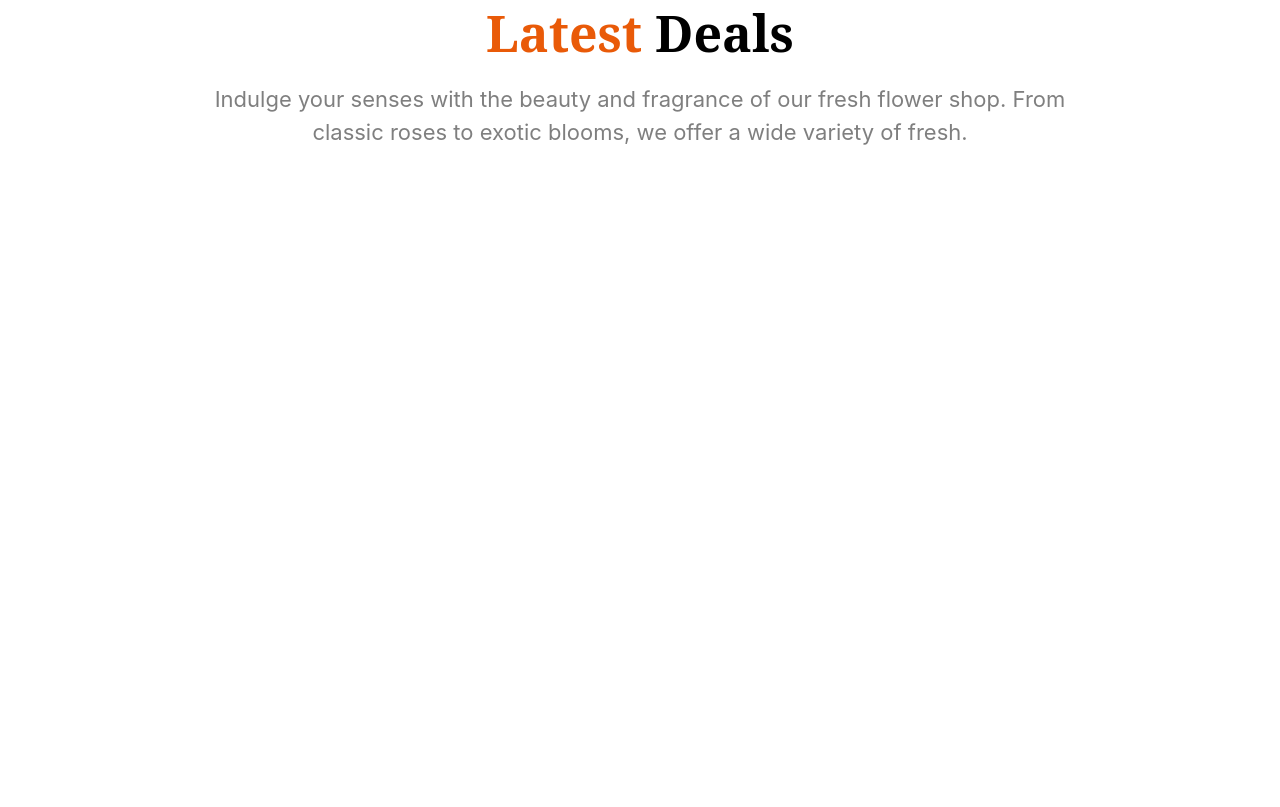
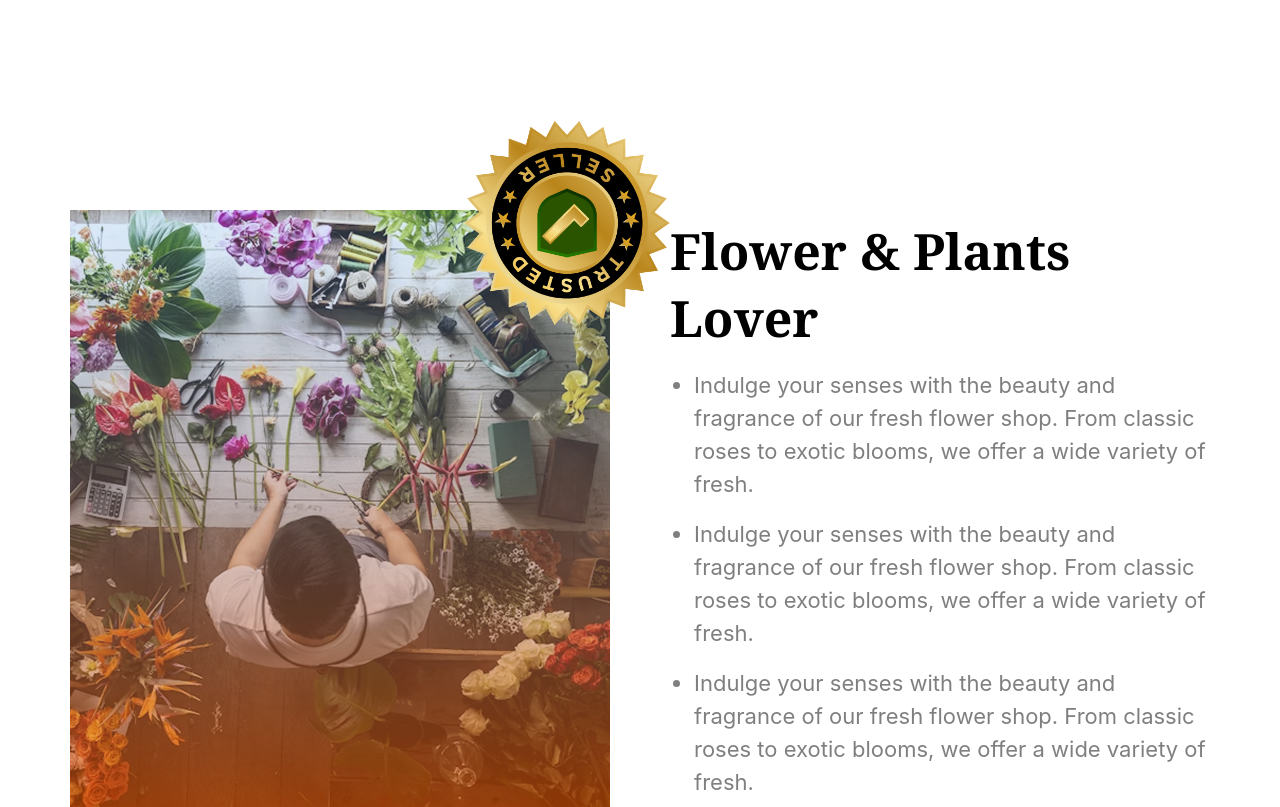
Before and after one commit to MDFAHAD721/flower-market-AS-2, a plain HTML site: page index.html in a window 1280 px wide. Drawn offline with nearby package versions, Linux system fonts and the light colour scheme; files that its build step writes are made by us from their sources.

Commit message:
added flower and plants lovers section styles

```diff
--- a/index.html
+++ b/index.html
@@ -4,18 +4,54 @@
     <meta charset="UTF-8">
     <meta name="viewport" content="width=device-width, initial-scale=1.0">
     <script src="https://cdn.jsdelivr.net/npm/@tailwindcss/browser@4"></script>
+    <link rel="preconnect" href="https://fonts.googleapis.com">
+    <link rel="stylesheet" href="styles/style.css">
     <link rel="stylesheet" href="styles/tailwind.css">
     <title>FLOWER MARKET</title>
 </head>
 <body>
     <main>
+        <!-- FLOWER & PLANTS LOVER SECTION -->
+        <section>
+            <div class="max-w-[1140px] mx-auto px-4 sm:px-6 md:px-0 mt-10 md:mt-[210px] gap-5 sm:gap-15 flex flex-col sm:flex-row">
+                <div class="img-container flex sm:block justify-center ">
+                    <img src="images/flower-store.png" class="main-img" alt="">
+                    <img src="images/trusted-badge.png" class="rotating-img hidden sm:block" alt="">
+                </div>
+                <div class="flex flex-col justify-around">
+                        <div>
+                        <h1 class="noto-serif-font
+                        font-bold black text-2xl sm:text-[50px] mb-4 sm:mb-0">Flower & Plants <br class="hidden md:block">Lover</h1>
+                        </div>
+                        <div>
+                            <ul class="max-w-[540px]
+                            inter-font text-[14px] sm:text-[22px] light-grey list-disc mb-5 sm:mb-0">
+                                <li class="ml-6">Indulge your senses with the beauty and fragrance of our fresh flower shop. From classic roses to exotic blooms, we offer a wide variety of fresh.</li>
+                            </ul>
+                        </div>
+                        <div>
+                            <ul class="max-w-[540px]
+                            inter-font text-[14px] sm:text-[22px] light-grey list-disc mb-5 sm:mb-0">
+                                <li class="ml-6">Indulge your senses with the beauty and fragrance of our fresh flower shop. From classic roses to exotic blooms, we offer a wide variety of fresh.</li>
+                            </ul>
+                        </div>
+                        <div>
+                            <ul class="max-w-[540px]
+                            inter-font text-[14px] sm:text-[22px] light-grey list-disc mb-5 sm:mb-0">
+                                <li class="ml-6">Indulge your senses with the beauty and fragrance of our fresh flower shop. From classic roses to exotic blooms, we offer a wide variety of fresh.</li>
+                            </ul>
+                        </div>
+                </div>
+            </div>
+        </section>
         <!-- LATEST DEAL SECTION -->
-        <section>
+        <section class="hidden">
             <div class="mx-6">
 
-            <h1 class="noto-serif-font font-bold text-2xl sm:text-[50px] black text-center mb-4"><span class="orange">Latest</span>  Deals</h1>
+            <h1 class="noto-serif-font text-2xl
+            sm:text-[50px] common-headings mb-4"><span class="orange">Latest</span>  Deals</h1>
 
-            <p class="inter-font text-[14px] sm:text-[22px] light-grey max-w-[888px] mx-auto text-center">Indulge your senses with the beauty and fragrance of our fresh flower shop. From classic roses to exotic blooms, we offer a wide variety of fresh.</p>
+            <p class="inter-font common-descriptions text-[14px] sm:text-[22px] max-w-[888px] mx-auto">Indulge your senses with the beauty and fragrance of our fresh flower shop. From classic roses to exotic blooms, we offer a wide variety of fresh.</p>
             </div>
 
             <div class="photos-container max-w-[1140px] mx-auto flex
--- a/styles/tailwind.css
+++ b/styles/tailwind.css
@@ -1,9 +1,6 @@
-@import "tailwindcss"
-
 /*  NOTO SERIF FONT  */
 
 @import url('https://fonts.googleapis.com/css2?family=Noto+Serif:ital,wght@0,100..900;1,100..900&display=swap');
-
 
 .noto-serif-font {
   font-family: "Noto Serif", serif;
@@ -31,6 +28,27 @@
 }
 .light-grey{
   color: rgba(0, 0, 0, 0.5);
+}
+.common-headings{
+  font-weight: bold;
+  text-align: center;
+  color: #000000;
+}
+.common-descriptions{
+  text-align: center;
+  color:rgba(0, 0, 0, 0.5);
+}
+/*  FLOWER & PLANTS LOVER SECTION  */
+.img-container{
+  position: relative;
+}
+.rotating-img{
+  position: absolute;
+  height: 286px;
+  width: 286px;
+  top: -130px;
+  right: -100px;
+  animation: rotate360 10s linear infinite ;
 }
 
 /* LATEST DEAL SECTION */
@@ -60,3 +78,15 @@
   background-size: cover;
   background-position: center;
 }
+
+/* Keyframes for rotation */
+@keyframes rotate360 {
+    from {
+        transform: rotate(0deg);
+  }
+    to {
+        transform: rotate(360deg);
+  }
+}
+
+@import "tailwindcss"
```
